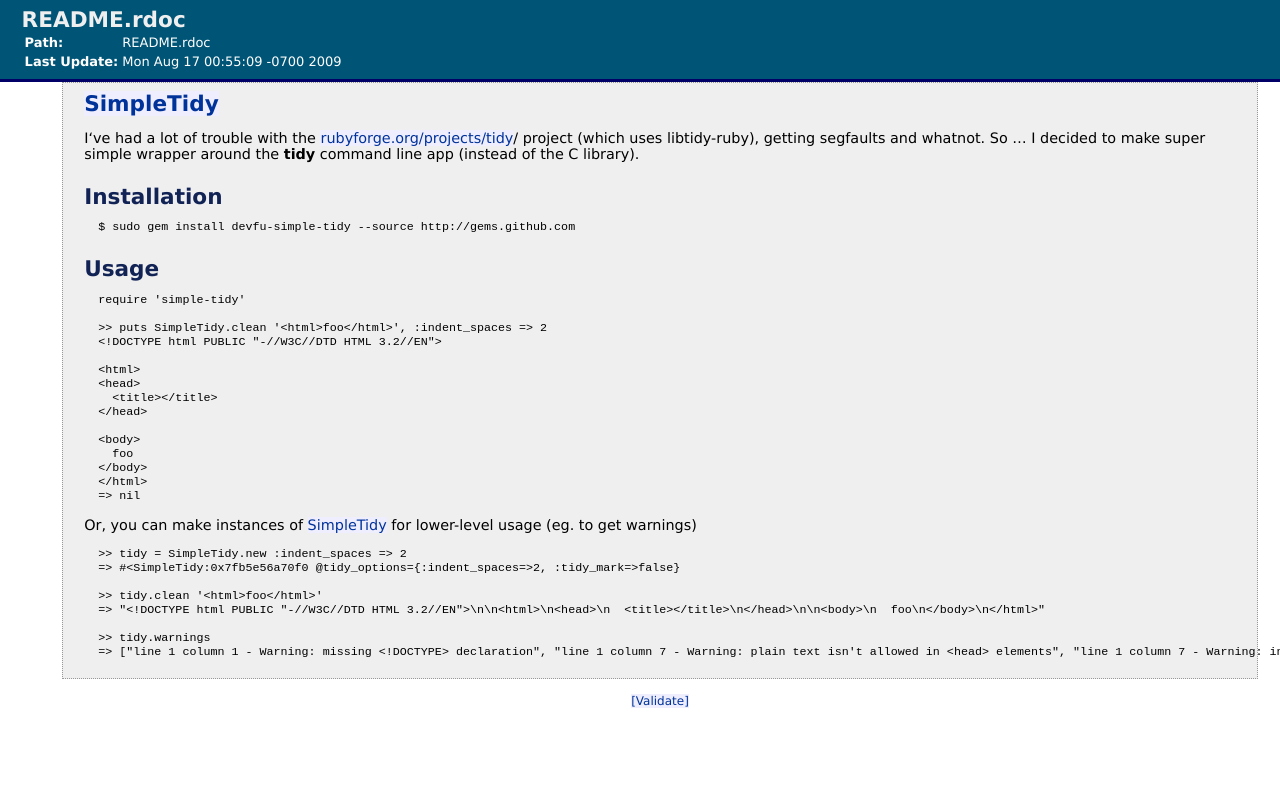
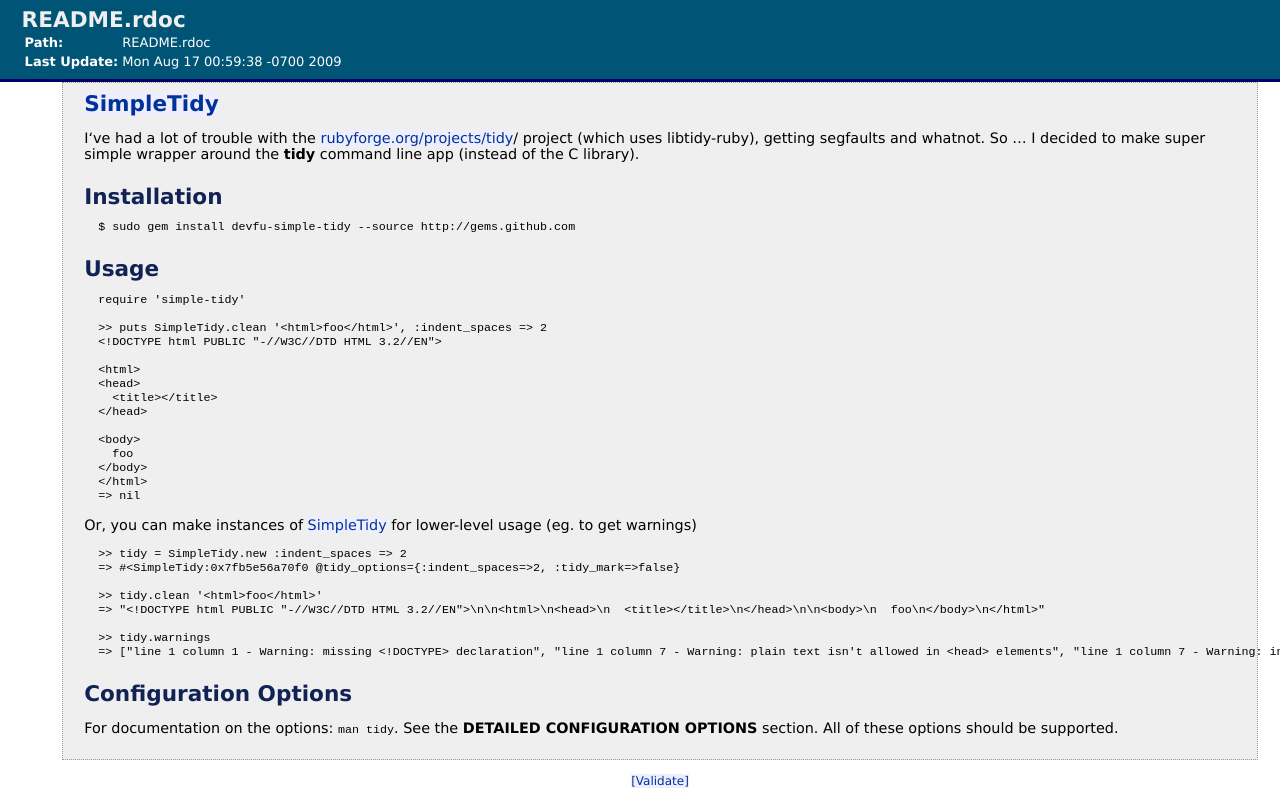
Before and after one commit to Myxomopka/simple-tidy, a plain HTML site: page files/README_rdoc.html in a window 1280 px wide. Shown: the top 803 px of the page. Drawn offline with Linux system fonts and the light colour scheme.

Commit message:
regenerated RDoc

```diff
--- a/files/README_rdoc.html
+++ b/files/README_rdoc.html
@@ -56,7 +56,7 @@
     </tr>
     <tr class="top-aligned-row">
       <td><strong>Last Update:</strong></td>
-      <td>Mon Aug 17 00:55:09 -0700 2009</td>
+      <td>Mon Aug 17 00:59:38 -0700 2009</td>
     </tr>
     </table>
   </div>
@@ -114,6 +114,12 @@
   &gt;&gt; tidy.warnings
   =&gt; [&quot;line 1 column 1 - Warning: missing &lt;!DOCTYPE&gt; declaration&quot;, &quot;line 1 column 7 - Warning: plain text isn't allowed in &lt;head&gt; elements&quot;, &quot;line 1 column 7 - Warning: inserting implicit &lt;body&gt;&quot;, &quot;line 1 column 7 - Warning: inserting missing 'title' element&quot;]
 </pre>
+<h2>Configuration Options</h2>
+<p>
+For documentation on the options: <tt>man tidy</tt>. See the <b>DETAILED
+CONFIGURATION OPTIONS</b> section. All of these options should be
+supported.
+</p>
 
     </div>
 
```
Also changed, not shown: files/lib/simple-tidy_rb.html (+1 -1 lines), 1 other file.
